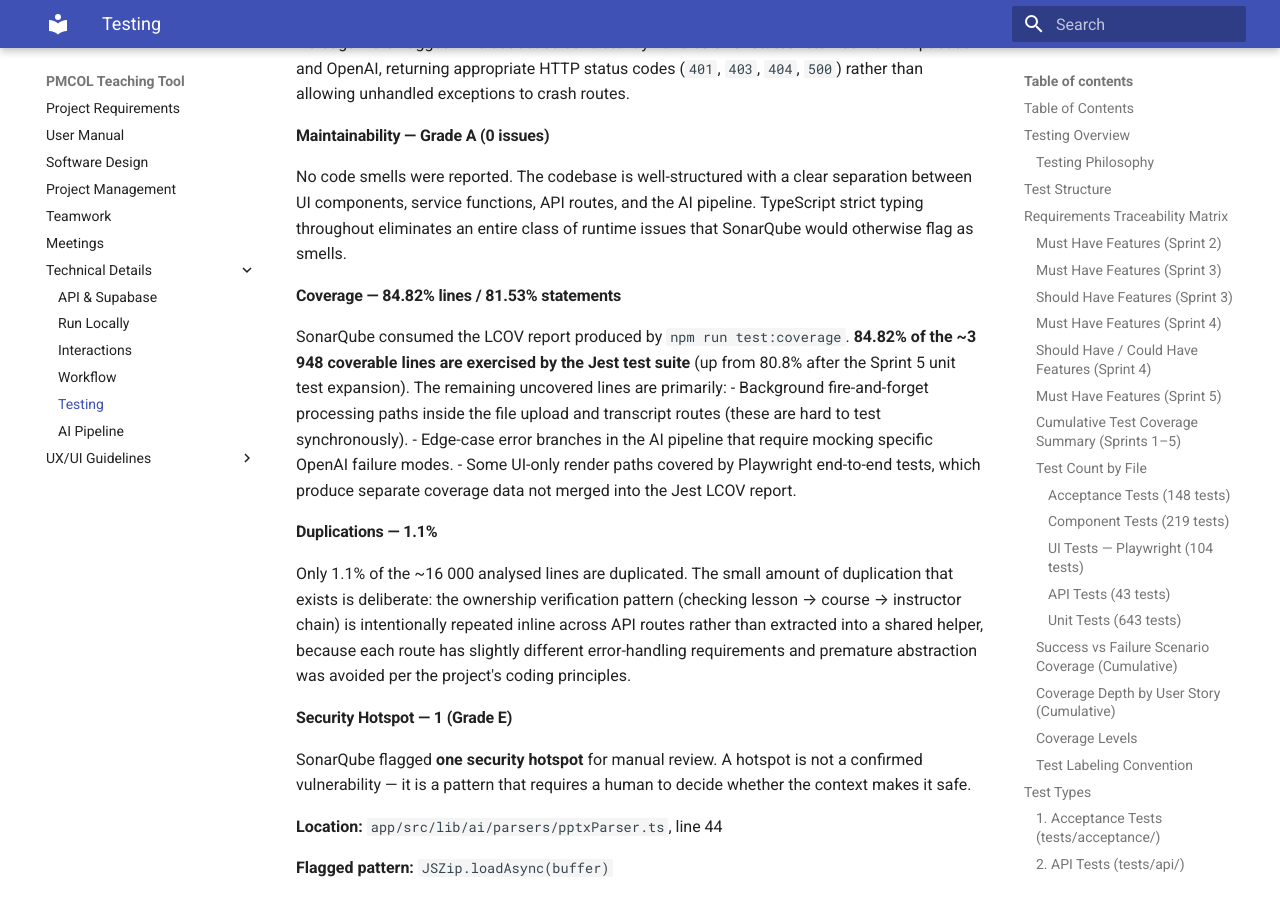
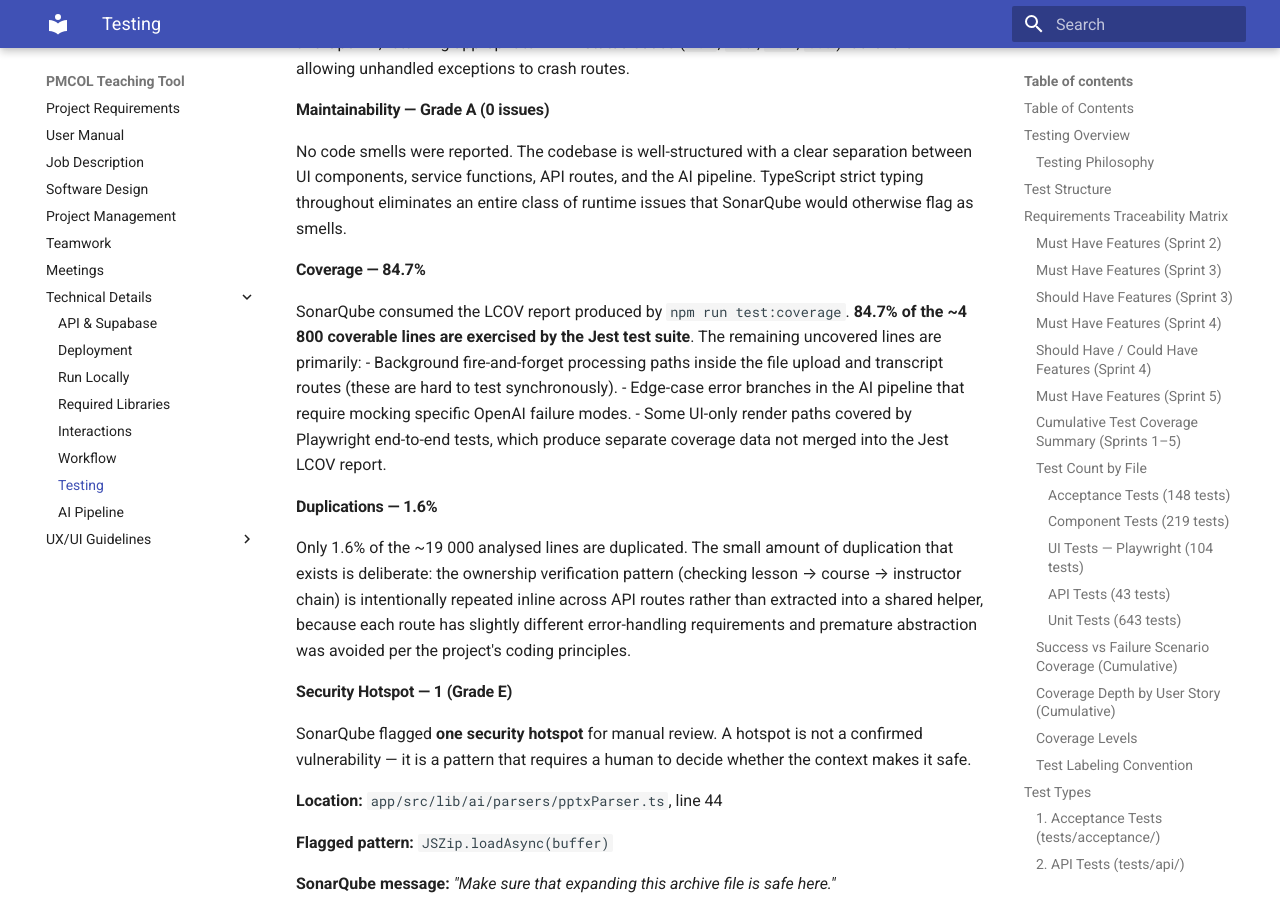
Before and after one commit to siddhantgoel7/Prompt-Ed, an MkDocs documentation site: the page built from docs/testing.md, in a window 1280 px wide and 900 px high, scrolled down 39049 px. Built offline with MkDocs 1.6.1 and Material for MkDocs 9.7.7, drawn with Linux system fonts in a browser that asks for light colours; some of the changed text lies outside the part shown.

Commit message:
added deployment, adjusted testing and user manual doc

```diff
--- a/docs/testing.md
+++ b/docs/testing.md
@@ -1078,15 +1078,15 @@ Test files themselves were excluded from the production quality metrics but thei
 
 ### Results (Overall Code)
 
-The analysis was run against the `sprint-5-proper-documentation` branch. Results reflect the state of the codebase as of that scan. The latest Jest coverage run (current codebase, 1,147 tests, **143/143 suites passing**) produced: **84.82% line coverage**, **81.53% statement coverage**, **72.68% branch coverage**, **77.16% function coverage** — an improvement over the prior scan as a result of the expanded unit test suite added in Sprint 5.
+The analysis was run against the `doc` branch (commit `9b5f952`). Results reflect the state of the codebase as of that scan. The latest Jest coverage run (current codebase, 1,147 tests, **143/143 suites passing**) produced: **84.7% line coverage** — consistent with the prior sprint, reflecting the stable and well-tested state of the codebase.
 
 | Dimension | Grade | Finding |
 |-----------|-------|---------|
 | **Security** | A | 0 open issues |
 | **Reliability** | A | 0 open issues |
 | **Maintainability** | A | 0 open issues |
-| **Coverage** | — | **84.82% lines / 81.53% statements** on ~3 948 lines to cover |
-| **Duplications** | — | **1.1%** on ~16 000 lines |
+| **Coverage** | — | **84.7%** on ~4 800 lines to cover |
+| **Duplications** | — | **1.6%** on ~19 000 lines |
 | **Security Hotspots** | E | **1** hotspot requiring review |
 | **Accepted Issues** | — | 0 |
 
@@ -1107,14 +1107,14 @@ No bugs were flagged. The codebase consistently handles error states returned fr
 #### Maintainability — Grade A (0 issues)
 No code smells were reported. The codebase is well-structured with a clear separation between UI components, service functions, API routes, and the AI pipeline. TypeScript strict typing throughout eliminates an entire class of runtime issues that SonarQube would otherwise flag as smells.
 
-#### Coverage — 84.82% lines / 81.53% statements
-SonarQube consumed the LCOV report produced by `npm run test:coverage`. **84.82% of the ~3 948 coverable lines are exercised by the Jest test suite** (up from 80.8% after the Sprint 5 unit test expansion). The remaining uncovered lines are primarily:
+#### Coverage — 84.7%
+SonarQube consumed the LCOV report produced by `npm run test:coverage`. **84.7% of the ~4 800 coverable lines are exercised by the Jest test suite**. The remaining uncovered lines are primarily:
 - Background fire-and-forget processing paths inside the file upload and transcript routes (these are hard to test synchronously).
 - Edge-case error branches in the AI pipeline that require mocking specific OpenAI failure modes.
 - Some UI-only render paths covered by Playwright end-to-end tests, which produce separate coverage data not merged into the Jest LCOV report.
 
-#### Duplications — 1.1%
-Only 1.1% of the ~16 000 analysed lines are duplicated. The small amount of duplication that exists is deliberate: the ownership verification pattern (checking lesson → course → instructor chain) is intentionally repeated inline across API routes rather than extracted into a shared helper, because each route has slightly different error-handling requirements and premature abstraction was avoided per the project's coding principles.
+#### Duplications — 1.6%
+Only 1.6% of the ~19 000 analysed lines are duplicated. The small amount of duplication that exists is deliberate: the ownership verification pattern (checking lesson → course → instructor chain) is intentionally repeated inline across API routes rather than extracted into a shared helper, because each route has slightly different error-handling requirements and premature abstraction was avoided per the project's coding principles.
 
 #### Security Hotspot — 1 (Grade E)
 SonarQube flagged **one security hotspot** for manual review. A hotspot is not a confirmed vulnerability — it is a pattern that requires a human to decide whether the context makes it safe.
--- a/mkdocs.yml
+++ b/mkdocs.yml
@@ -6,6 +6,7 @@ theme:
 nav:
   - Project Requirements: index.md
   - User Manual: user-manual.md
+  - Job Description: job-description.md
   - Software Design: design.md
   - Project Management: project-management.md
   - Teamwork: teamwork.md
@@ -13,7 +14,9 @@ nav:
 
   - Technical Details:
       - API & Supabase: api.md
+      - Deployment: deployment.md
       - Run Locally: run-local.md
+      - Required Libraries: libraries.md
       - Interactions: interface-interactions.md
       - Workflow: ci-cd.md
       - Testing: testing.md
```
Also changed, not shown: docs/deployment.md (added, +67 -0 lines), docs/user-manual.md (+12 -4 lines).
